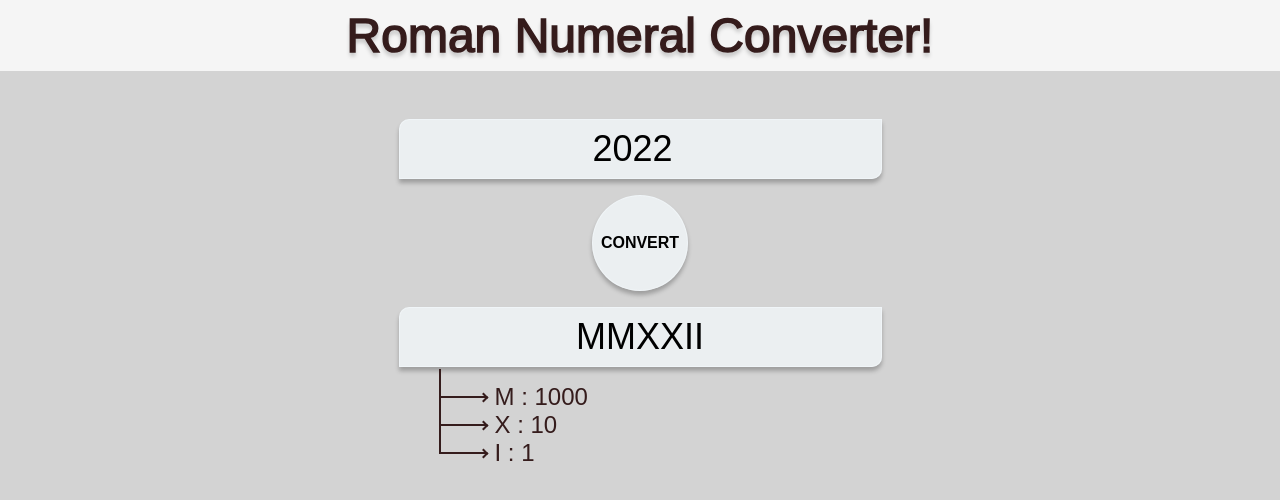
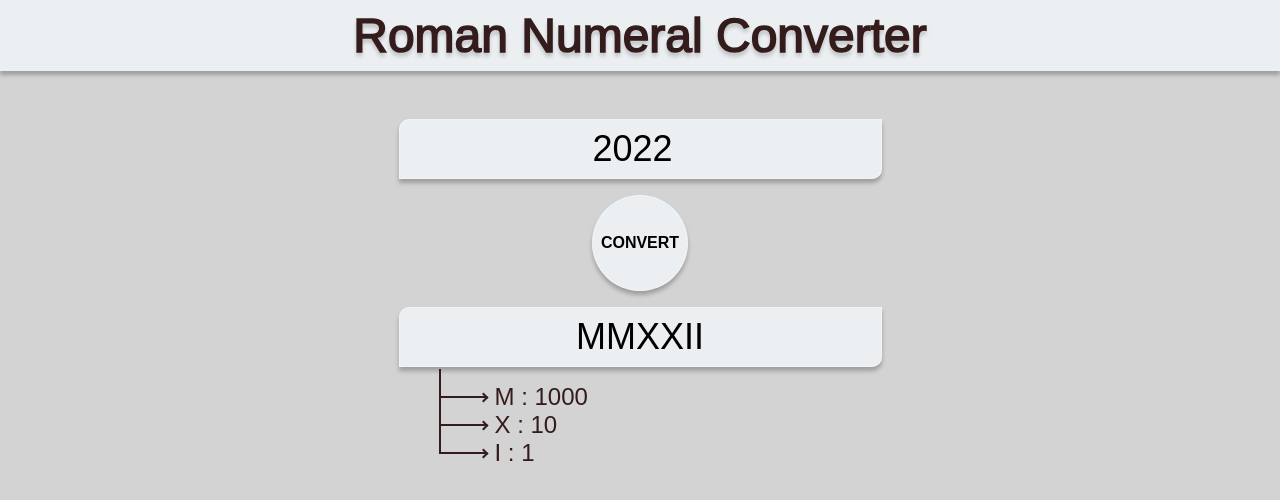
Before and after one commit to lerashev/roman-numeral-visualisation, a Vue app: page / in a window 1280 px wide. Shown: the top 500 px of the page. Built offline with nearby package versions, Linux system fonts and the light colour scheme; a web font is replaced by a local one.

Commit message:
new bg and box shadow

```diff
--- a/src/components/Header.vue
+++ b/src/components/Header.vue
@@ -1,5 +1,5 @@
 <template>
-    <div id="header">Roman Numeral Converter!</div>
+    <div id="header">Roman Numeral Converter</div>
 </template>
 
 <script>
@@ -19,6 +19,7 @@ export default {
     text-align: center;
     -webkit-text-stroke: 0.1rem var(--text-color);
     text-shadow: 0px 4px 4px rgba(0, 0, 0, 0.25);
-    background: rgb(245, 245, 245);
+    background: rgba(242, 247, 249, 0.8);
+    box-shadow: 0px 4px 4px rgba(0, 0, 0, 0.25);
 }
 </style>
```
